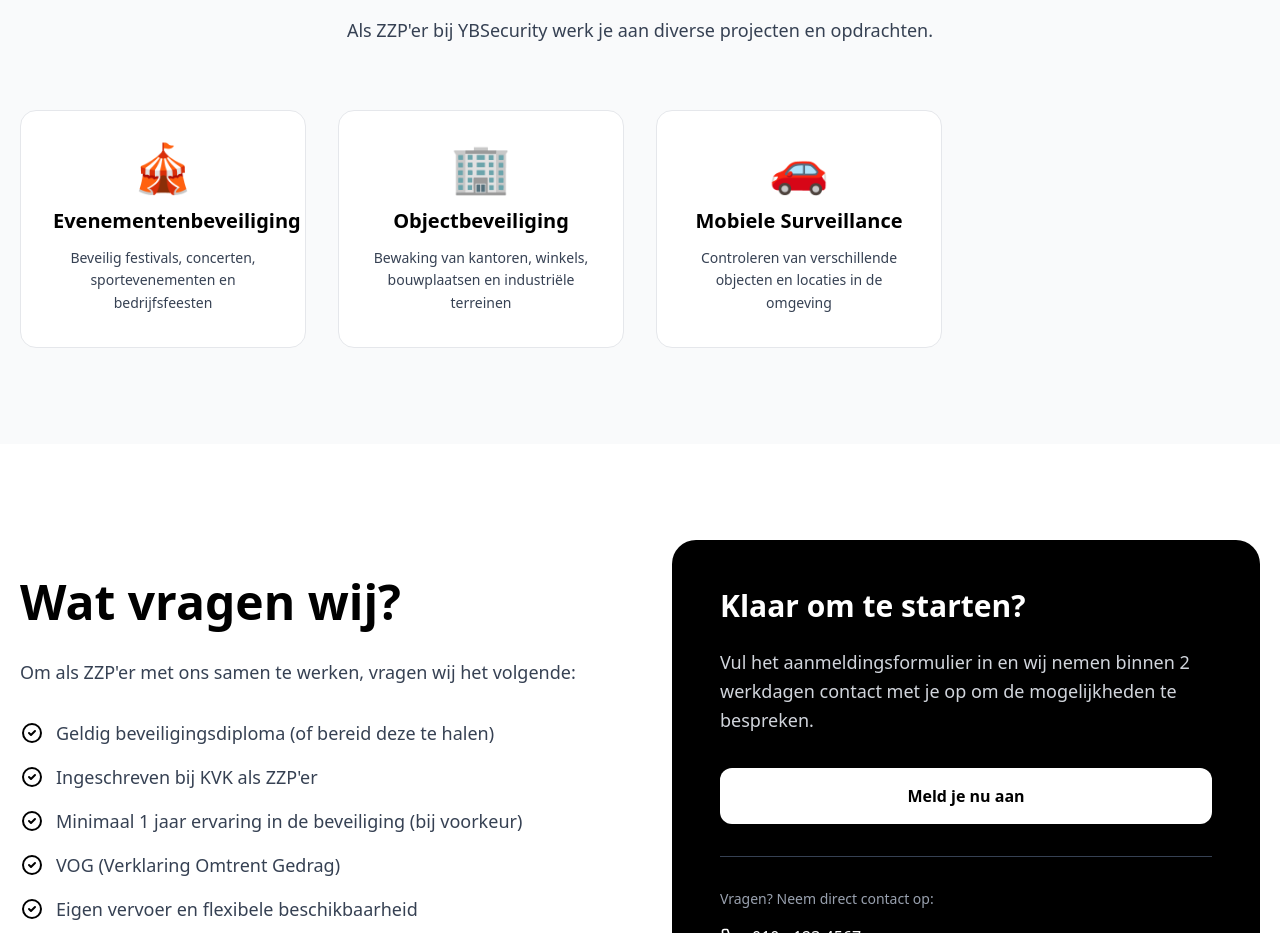
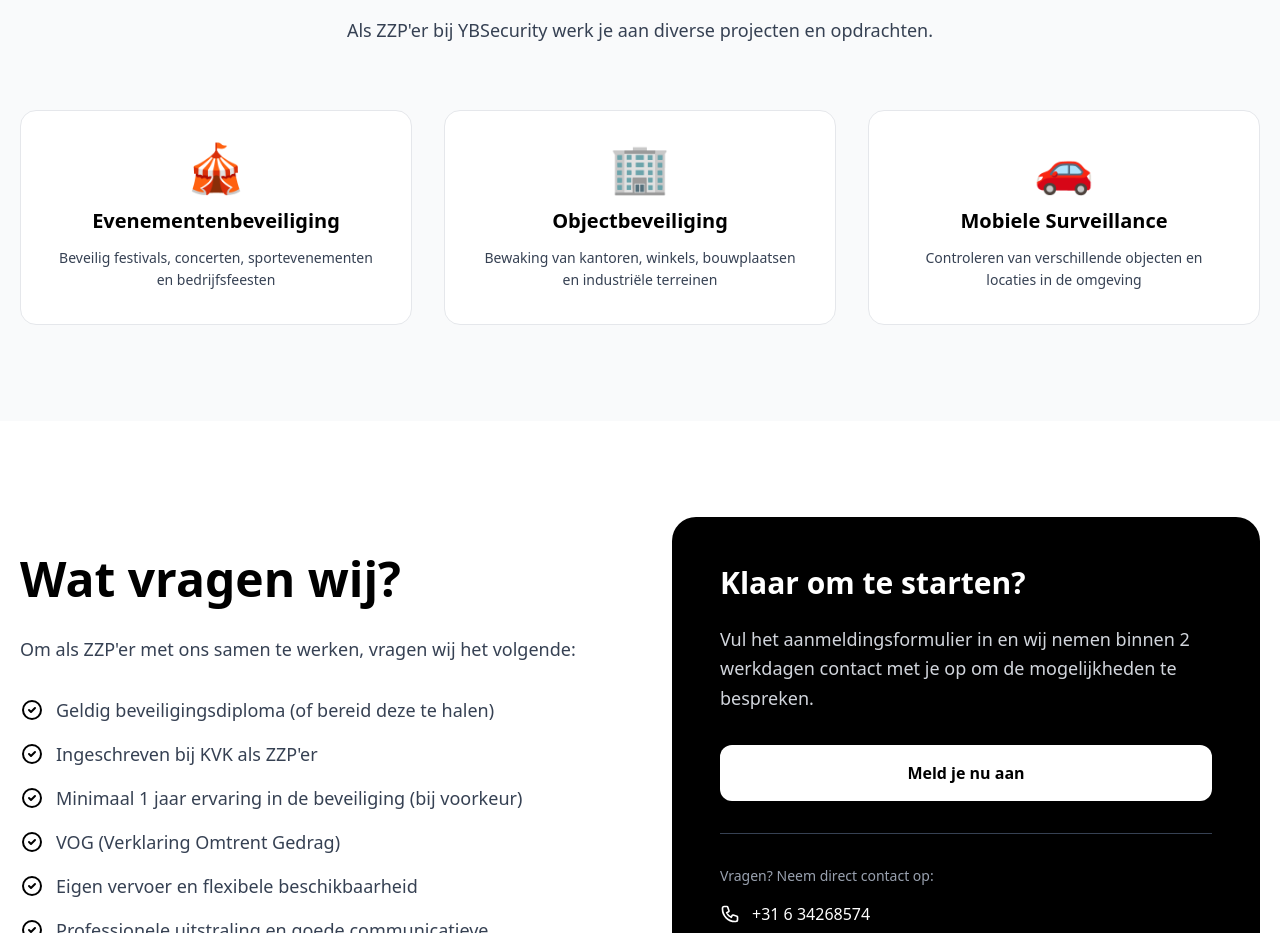
Before and after one commit to iProGoofy/ybsecurity, a Next.js app: page /zzper in a window 1280 px wide. Shown: the part 1819-2752 px from the top of the page. Built offline with nearby package versions, Linux system fonts and the light colour scheme.

Commit message:
Bug fixes

```diff
--- a/src/app/diensten/[slug]/page.tsx
+++ b/src/app/diensten/[slug]/page.tsx
@@ -118,7 +118,7 @@ export default async function DienstDetailPage({ params }: PageProps) {
               Wij denken graag met u mee over de beste beveiligingsoplossing.
             </p>
             <div className="flex flex-col sm:flex-row gap-4 justify-center items-center">
-              <a href="/contact">
+              <a href="/contact" >
               <button className="px-8 py-4 bg-white text-black rounded-2xl font-semibold hover:bg-gray-100 transition-colors duration-300 w-full sm:w-auto">
                 Vraag offerte aan
               </button>
--- a/src/app/vacatures/page.tsx
+++ b/src/app/vacatures/page.tsx
@@ -305,7 +305,7 @@ export default function VacaturesPage() {
       </section>
 
       {selectedVacature && (
-        <div className="fixed inset-0 bg-black bg-opacity-60 z-50 flex items-center justify-center p-0 sm:p-4">
+        <div className="fixed inset-0 bg-black bg-opacity-60 z-70 flex items-center justify-center p-0 sm:p-4">
           <div
             className="absolute inset-0"
             onClick={() => setSelectedVacature(null)}
--- a/src/app/zzper/page.tsx
+++ b/src/app/zzper/page.tsx
@@ -234,7 +234,7 @@ export default function ZZPerPage() {
             </p>
           </div>
 
-          <div className="grid grid-cols-1 sm:grid-cols-2 lg:grid-cols-4 gap-6 sm:gap-8">
+          <div className="grid grid-cols-1 sm:grid-cols-2 lg:grid-cols-3 gap-6 sm:gap-8">
             {workTypes.map((type, index) => (
               <div key={index} className="bg-white border border-gray-200 rounded-2xl p-6 sm:p-8 text-center hover:shadow-xl transition-all duration-300 hover:-translate-y-1">
                 <div className="text-5xl mb-4">{type.icon}</div>
@@ -293,7 +293,7 @@ export default function ZZPerPage() {
                     <svg className="w-5 h-5 mr-3" fill="none" stroke="currentColor" viewBox="0 0 24 24">
                       <path strokeLinecap="round" strokeLinejoin="round" strokeWidth={2} d="M3 5a2 2 0 012-2h3.28a1 1 0 01.948.684l1.498 4.493a1 1 0 01-.502 1.21l-2.257 1.13a11.042 11.042 0 005.516 5.516l1.13-2.257a1 1 0 011.21-.502l4.493 1.498a1 1 0 01.684.949V19a2 2 0 01-2 2h-1C9.716 21 3 14.284 3 6V5z" />
                     </svg>
-                    <span className="text-white">010 - 123 4567</span>
+                    <span className="text-white">+31 6 34268574</span>
                   </div>
                   <div className="flex items-center">
                     <svg className="w-5 h-5 mr-3" fill="none" stroke="currentColor" viewBox="0 0 24 24">
@@ -351,7 +351,7 @@ export default function ZZPerPage() {
 
       {/* Aanmeldingsformulier Modal - GEFIXTE VERSIE */}
       {showForm && (
-        <div className="fixed inset-0 bg-black bg-opacity-60 z-50 flex items-center justify-center p-0 sm:p-4">
+        <div className="fixed inset-0 bg-black bg-opacity-60 z-70 flex items-center justify-center p-0 sm:p-4">
           <div
             className="absolute inset-0"
             onClick={() => setShowForm(false)}
```
